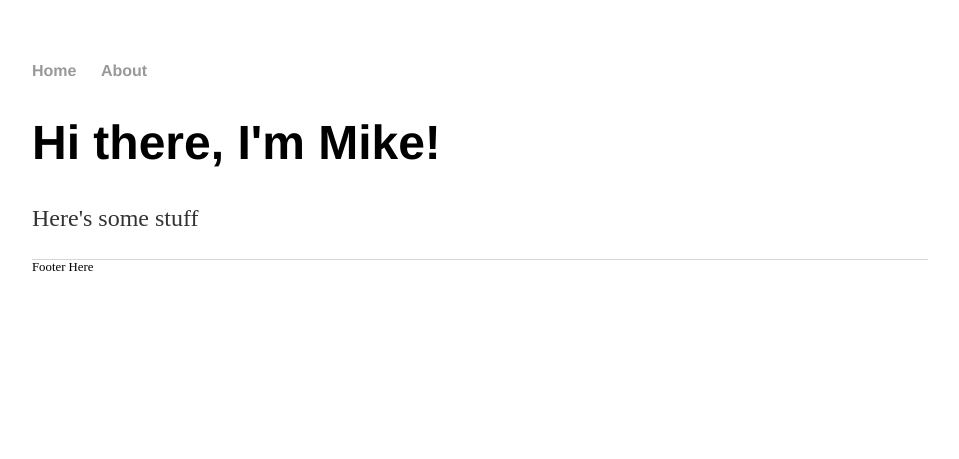
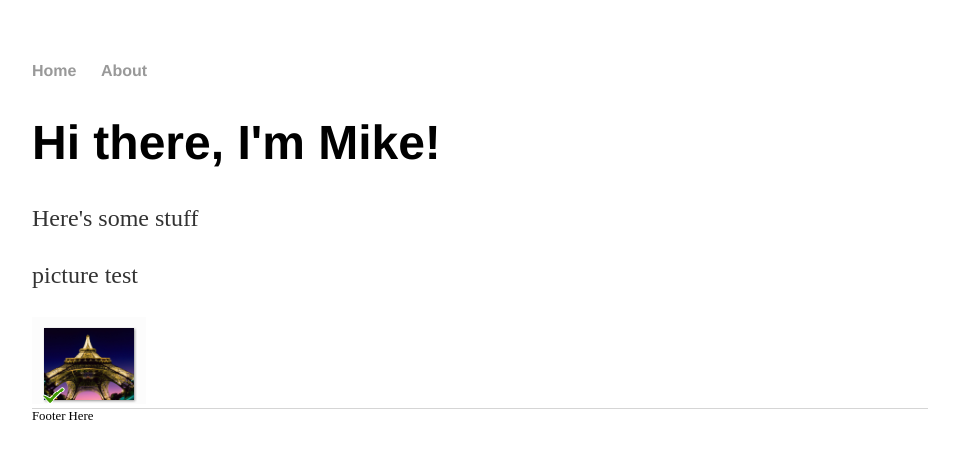
Before and after one commit to thweattm/thweattm.github.io, a Jekyll site: the page built from index.html, in a window 1280 px wide. Shown: the top 459 px of the page, without its empty margins (160-1119 px from the left). Built offline with Jekyll 4.4.1, drawn with Linux system fonts in a browser that asks for light colours.

Commit message:
Update index.html

```diff
--- a/index.html
+++ b/index.html
@@ -5,4 +5,6 @@ title: Mike Thweatt
 <div class="blurb">
 	<h1>Hi there, I'm Mike!</h1>
 	<p>Here's some stuff</p>
+	<p>picture test</p>
+	<img src="/pics/test1.png">
 </div><!-- /.blurb -->
```
